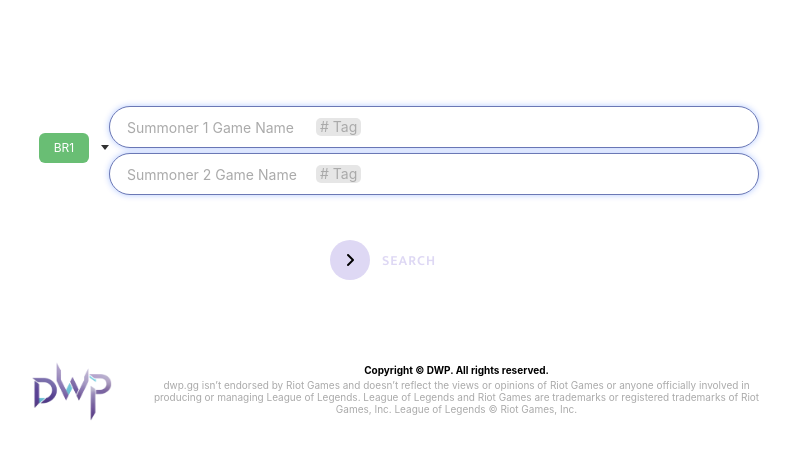
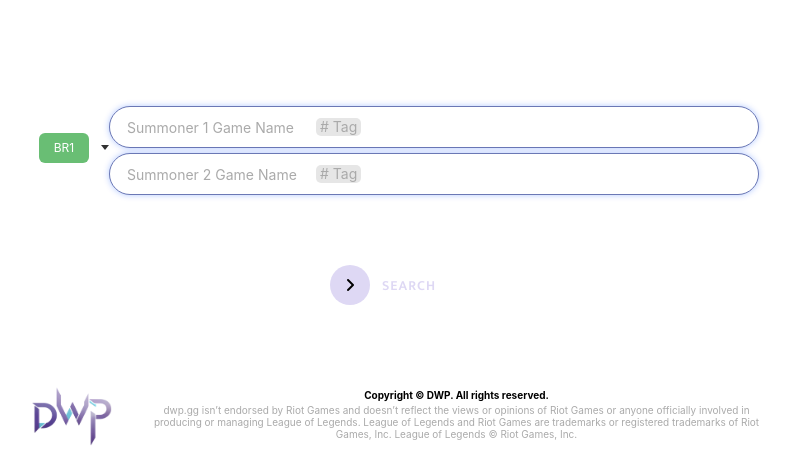
Before and after one commit to pedrocaribe/LOL-DWP, a Flask app: page / in a window 1280 px wide. Shown: the part 493-961 px from the top of the page, without its empty margins (251-1044 px from the left). Before the commit the page ends 913 px from the top, so only its background shows below. Run offline with Flask 3, Linux system fonts and the light colour scheme; parts of the project's set-up code (start-up, migrations or seed data) failed here and were passed over; some libraries are stand-ins or nearby versions.

Commit message:
added styling for search button

```diff
--- a/static/style.css
+++ b/static/style.css
@@ -1085,7 +1085,6 @@ div.flex-column0.win {
 
 .feedback-instructions {
     margin-top: 34px;
-    margin-bottom: 25px;
     font-size: 14px;
     text-align: center;
     white-space: pre;
@@ -1093,6 +1092,10 @@ div.flex-column0.win {
     line-height: 30px;
 }
 
+#search-button {
+    margin-top: 25px;
+}
+
 div:where(.swal2-container) h2:where(.swal2-title) {
     font-size: 1.7em;
 }
```
